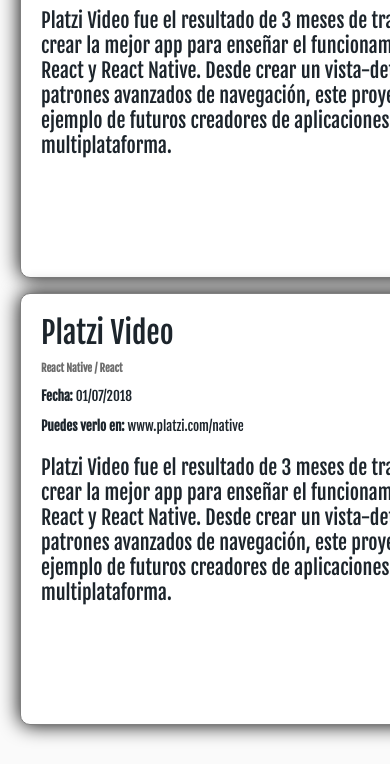
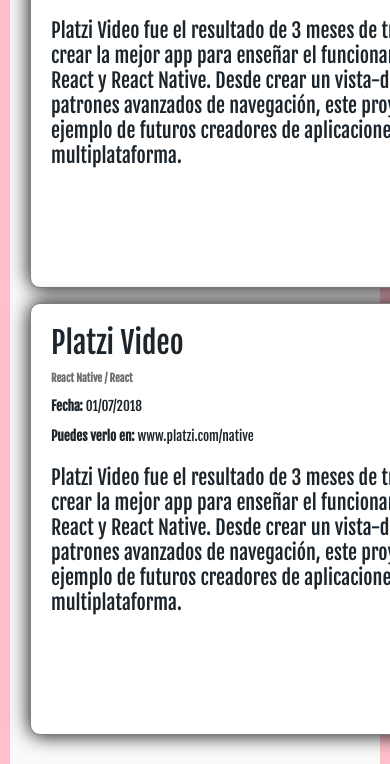
Before and after one commit to Yeisonryhn/DesarrolloWebOnlinePlatzi, a plain HTML site: page index.html in a window 390 px wide. Shown: the part 635-1399 px from the top of the page. Drawn offline with Linux system fonts and the light colour scheme.

Commit message:
Breakpoints Agregados

```diff
--- a/css/estilo.css
+++ b/css/estilo.css
@@ -329,6 +329,32 @@ figure{
 	flex-wrap: inherit;
 }
 
+/*INICIO DEL RESPONSIVE DESIGN CON MEDIA QUERIES */
+/*RECOMENDACION, SI SE VA A HACER DESKTOP FIRST, LO MEJOR ES EMPEZAR DESDE EL MEDIA QUERY MAS GRANDE*/
+/*LAS SIGUIENTES RESOLUCIONES SE LLAMAN BREAKPOINTS*/
+@media screen and (max-width: 1024px){/*PC DE ESCRITORIO*/
+	body {
+		border: 10px solid blue;
+	}
+}
+
+@media screen and (max-width: 768px) and (min-width: 481px){/*LAPTOP Y TABLET*/
+	body {
+		border: 10px solid green;
+	}
+}
+
+@media screen and (max-width: 480px) and (min-width: 321px){/*TELFONOS GRANDES*/
+	body {
+		border: 10px solid pink;
+	}
+}
+
+@media screen and (max-width: 320px) and (min-width: 0){/*TELEFONOS PEQUEÑOS*/
+	body {
+		border: 10px solid red;
+	}
+}
 /*EXPLICACION DEL DISPLAY FLEXBOX, TIENE UNA PARTE AQUI Y OTRA EN HTML*/
 .flexbox{
 	display: flex;/*PARA QUE LOS HIJOS DE ESTE FLEXBOX SE PONGAN UNO AL LADO DEL OTRO SIN PERDER LA FORMA*/
```
